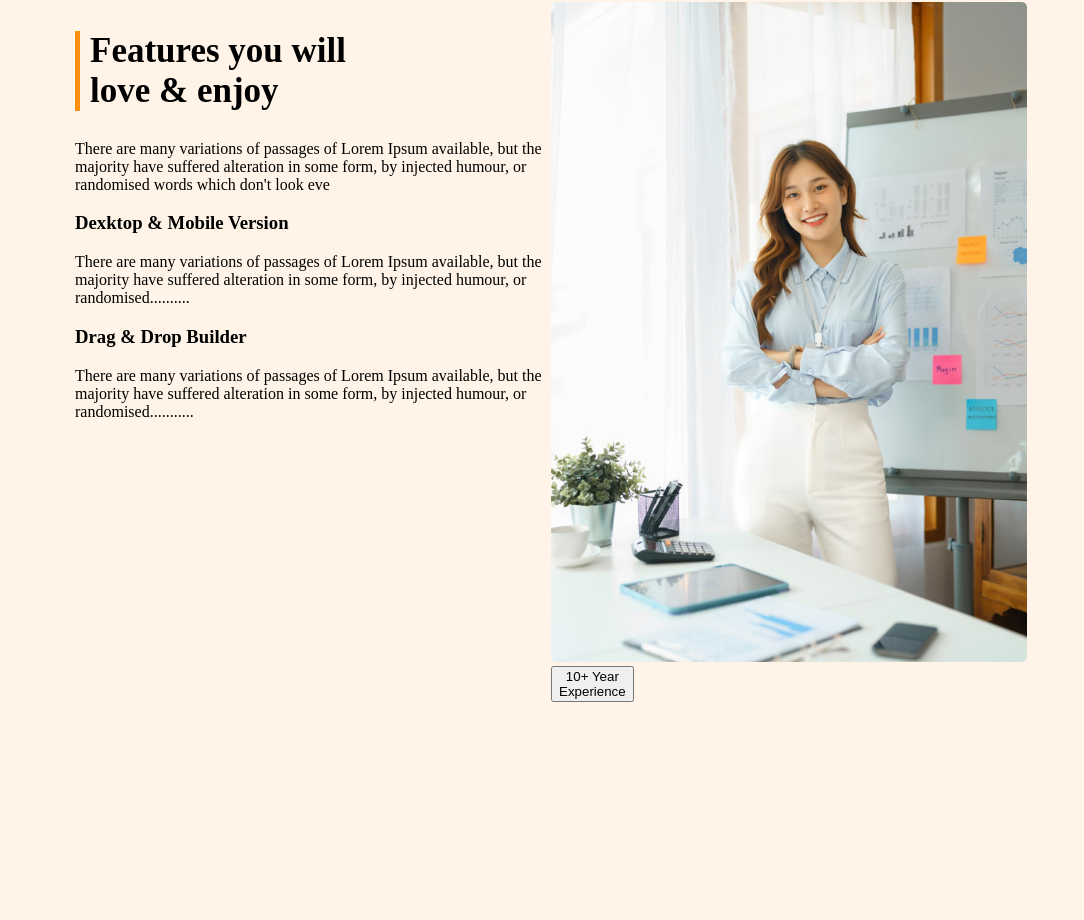
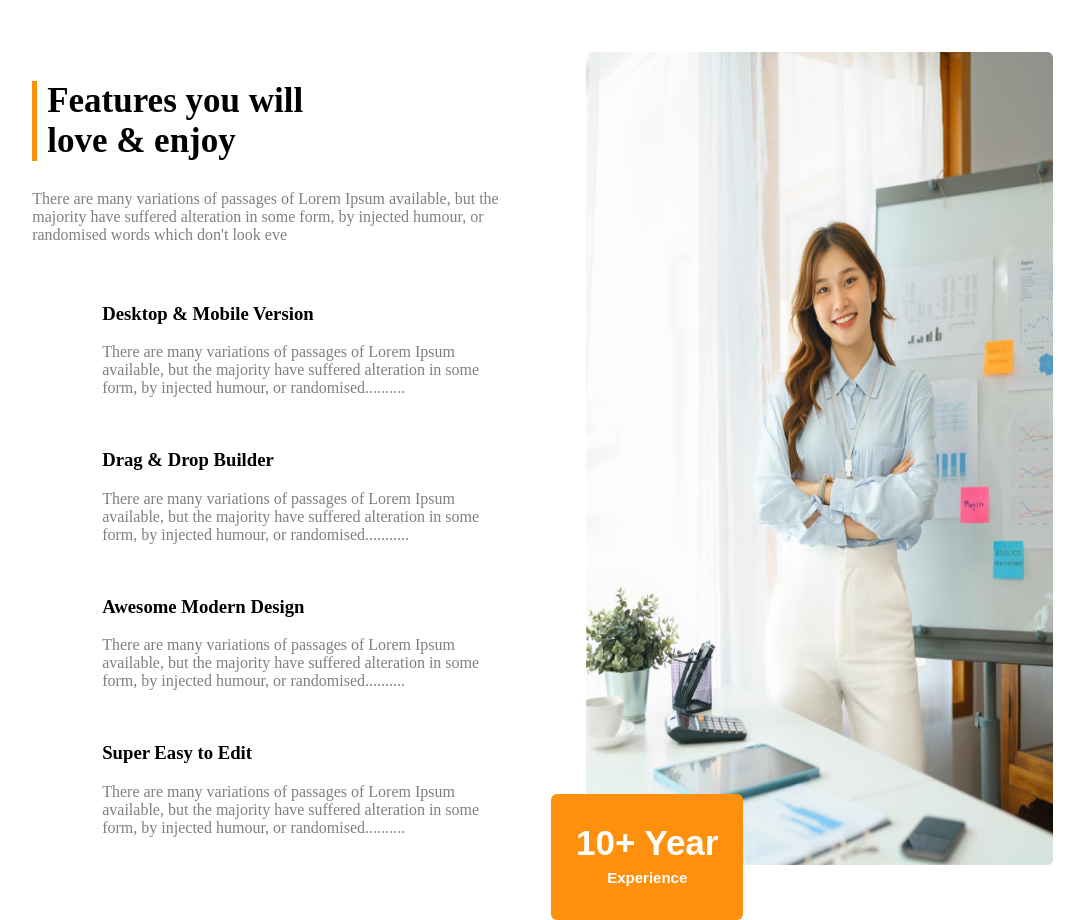
Before and after one commit to monzurul002/g3-architects, a plain HTML site: page index.html in a window 1280 px wide. Shown: the part 1582-2502 px from the top of the page, without its empty margins (89-1173 px from the left). Before the commit the page ends 2309 px from the top, so only its background shows below. Drawn offline with Linux system fonts and the light colour scheme.

Commit message:
a section added

```diff
--- a/index.html
+++ b/index.html
@@ -37,6 +37,8 @@
                 </div>
             </section>
 
+           </header>
+           <main>
             <!-- feature section -->
             <section class="feature">
                 <div class="feature-img-container" >
@@ -72,10 +74,10 @@
                                 randomised words which don't look eve</p>
 
                                 <div>
-
-                                  <div>
+                                        <!-- feature offer -->
+                                  <div class="feature-product-container">
                                     <div class="feature-product">
-                                        <h3>Dexktop & Mobile Version
+                                        <h3>Desktop & Mobile Version
                                         </h3>
                                         <p>There are many variations of passages of Lorem Ipsum available,
                                             but the majority have suffered alteration in some form, by
@@ -89,12 +91,18 @@
                                             injected humour, or randomised...........</p>
                                     </div>
                                     <div class="feature-product">
-                                        <h3></h3>
-                                        <p></p>
+                                        <h3>Awesome Modern Design
+                                        </h3>
+                                        <p>There are many variations of passages of Lorem Ipsum available,
+                                            but the majority have suffered alteration in some form, by
+                                            injected humour, or randomised..........</p>
                                     </div>
                                     <div class="feature-product">
-                                        <h3></h3>
-                                        <p></p>
+                                        <h3>Super Easy to Edit
+                                        </h3>
+                                        <p>There are many variations of passages of Lorem Ipsum available,
+                                            but the majority have suffered alteration in some form, by
+                                            injected humour, or randomised..........</p>
                                     </div>
                                   </div>
 
@@ -103,11 +111,15 @@
 
                     <div class="feature2-img">
                         <img src="images/architect.png" alt="">
-                        <button>10+ Year <br> Experience</button>
+                        <div class="button">
+                            <button class="btn experience-btn">10+ Year <br>
+                                <span style="font-size: 15px;">Experience</span> </button>
+                        </div>
                     </div>
                 </section>
 
 
-    </header>
+
+           </main>
 </body>
 </html>
--- a/style.css
+++ b/style.css
@@ -1,8 +1,12 @@
 /* common styles  */
 
-body{
+main{
+    padding: 0 5%;
+}
+
+header{
     background-color: #fff4e7;
-    margin: 0 5%;
+
 }
 .btn{
     background-color: #ff900e;
@@ -104,7 +108,7 @@ body{
 
     .feature-2 {
         display: flex;
-        margin:25px 100px;
+        margin:25px 50px;
     }
 
     .feature2-content {
@@ -121,9 +125,56 @@ body{
 
 }
 
+.feature-product-container{
+    margin-left: 25px;
+    margin-top: 35px;
+}
+
+.feature-product{
+    /* box-shadow: 0.2px .2px .2px .2px  gray; */
+
+    padding: 5px 35px;
+    margin:7px 10px;
+}
+
 .feature2-img{
     width: 50%;
 }
 .feature2-img img{
-    width: 100%;
+    width: 90%;
+    height: 100%;
+    margin-left: 35px;
 }
+
+p{
+    color:gray;
+}
+
+.experience-btn{
+    padding: 35px 25px;
+    font-size: 35px;
+    line-height: .8;
+}
+
+.button {
+    position: relative;
+    bottom: 75px;
+}
+
+
+    /* some fact section */
+.somefacts-container {
+    padding: 50px 45px;
+}
+
+.facts-details {
+    display: flex;
+    justify-content: space-evenly;
+}
+
+.fact {
+    border:1px solid #ff900e;
+    text-align: center;
+    padding: 25px 25px;
+    line-height: 5px;
+}
```
